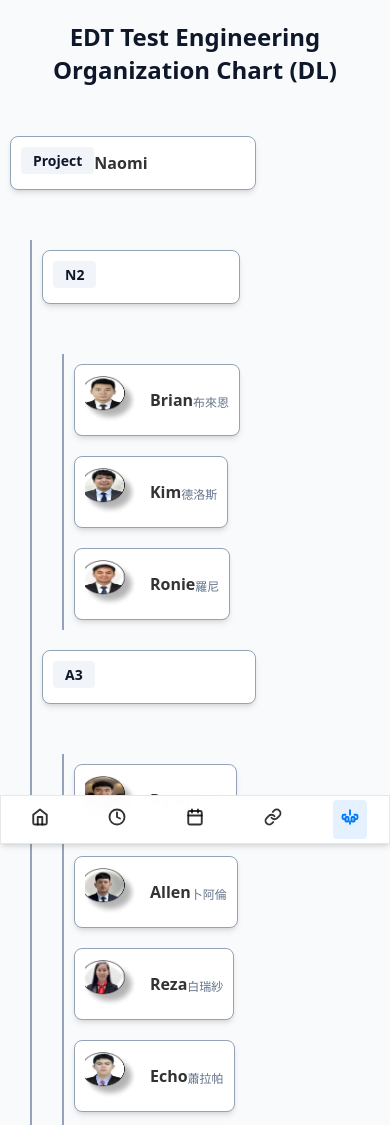
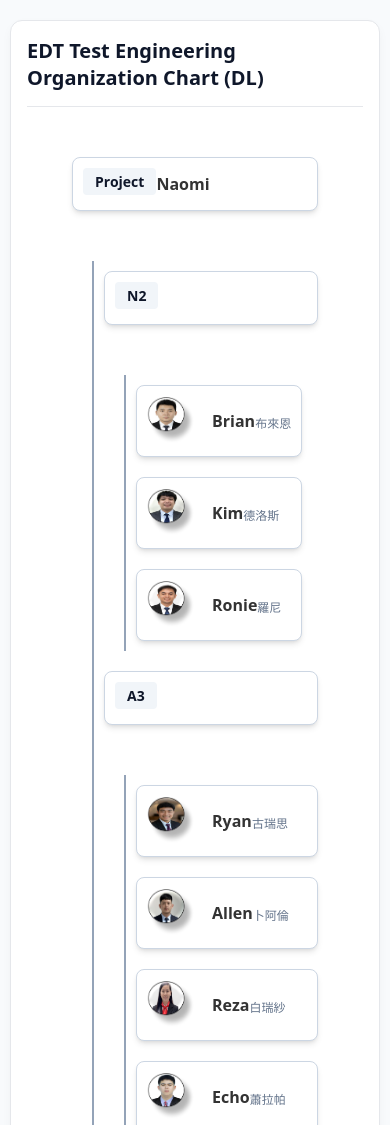
Before and after one commit to Codebeginner-bit/te-dl-dashboard-render-duplicate-2, a website: page organization-chart.html in a window 390 px wide. Shown: the top 1125 px of the page. Drawn offline with Linux system fonts and the light colour scheme; sample sign-in values are in the browser's storage.

Commit message:
Update organization-chart.html

```diff
--- a/organization-chart.html
+++ b/organization-chart.html
@@ -7,7 +7,7 @@
     <style>
         :root {
             --node-bg: #ffffff;
-            --node-border: #94a3b8;
+            --node-border: #ccd6e3;
             --connector-color: #94a3b8;
             --name-color: #333;
             --dept-color: #f1f5f9;
@@ -17,7 +17,6 @@
             --bg-color: #f8fafc;
             --gap: 24px;
             --node-gap: 50px;
-
             --primary: #007bff;
             --border: 229, 231, 235;
         }
@@ -33,31 +32,53 @@
             color: var(--text-color);
             background-color: var(--bg-color);
             min-height: 100vh;
-
             display: flex;
             flex-direction: column;
         }
-
 
         main.content-wrapper {
             flex-grow: 1;
             display: flex;
             justify-content: center;
             padding: 40px;
+            width: 100%;
         }
 
-        h1 {
-            text-align: center;
-            color: var(--title-color);
-            font-weight: bold;
-            margin-bottom: 40px;
+        .charts-area {
+            width: 100%;
+            max-width: 1200px;
+            display: flex;
+            flex-direction: column;
+            gap: 40px;
         }
 
-        /* --- Core Chart Layout (No changes needed here) --- */
+        .project-section {
+            background-color: var(--node-bg);
+            border: 1px solid rgb(var(--border));
+            border-radius: 12px;
+            padding: 24px;
+            box-shadow: 0 4px 12px -2px rgba(0,0,0,0.05);
+        }
+
+        .project-section h2 {
+            color: var(--title-color);
+            margin-bottom: 20px;
+            padding-bottom: 15px;
+            border-bottom: 1px solid rgb(var(--border));
+            font-size: 1.5em;
+        }
+
+        .chart-container {
+            overflow-x: auto;
+            padding: 20px 0;
+            width: 100%;
+        }
+
         .org-chart {
             display: inline-flex;
             flex-direction: column;
             align-items: center;
+            min-width: 100%;
         }
 
         .org-chart ul {
@@ -75,7 +96,7 @@
             position: relative;
         }
 
-        /* --- Connector Lines (No changes needed here) --- */
+        /* --- Connector Lines --- */
         .node + ul { margin-top: var(--node-gap); }
         .node::after {
             content: '';
@@ -110,10 +131,8 @@
         li:first-child::before { left: 50%; width: 50%; }
         li:last-child::before { right: 50%; width: 50%; left: auto; }
         li:only-child { padding: 0; }
-        li:only-child::before,
-        li:only-child::after { display: none; }
-        .org-chart > ul > li::before,
-        .org-chart > ul > li::after { display: none; }
+        li:only-child::before, li:only-child::after { display: none; }
+        .org-chart > ul > li::before, .org-chart > ul > li::after { display: none; }
 
         .node {
             display: flex;
@@ -145,46 +164,28 @@
         }
         .node img {
             width: 70px;
-            height: auto;
-            object-fit: cover;
+            height: 70px;
             margin: 10px 0;
         }
-        .node .name {
-            font-size: 16px;
-            font-weight: bold;
-            color: var(--name-color);
-            margin: 5px 0;
-        }
-        .node .dept-code {
-            font-size: 12px;
-            color: #64748b;
-            margin-top: 4px;
-            font-family: monospace;
-        }
-
+        .node .name { font-size: 16px; font-weight: bold; color: var(--name-color); margin: 5px 0; }
+        .node .dept-code { font-size: 12px; color: #64748b; margin-top: 4px; font-family: monospace; }
         .navbar-container { position:fixed; top:50%; right:1.5rem; transform:translateY(-50%); z-index:50; }
         .navbar { position:relative; display:flex; flex-direction:column; align-items:center; gap:0.75rem; background-color:rgba(255,255,255,0.75); border:1px solid rgb(var(--border)); backdrop-filter:blur(16px); -webkit-backdrop-filter:blur(16px); padding:0.5rem; border-radius:1.5rem; box-shadow:0 4px 6px -1px rgb(0 0 0 / 0.1), 0 2px 4px -2px rgb(0 0 0 / 0.1); }
         .nav-item { position:relative; cursor:pointer; font-weight:600; padding:0.75rem; border-radius:9999px; color:rgba(0,0,0,0.8); text-decoration:none; transition:color 0.3s ease; z-index:10; display:flex; align-items:center; justify-content:center; }
-        .nav-item:hover { color:var(--primary); }
-        .nav-item.active { color:var(--primary); }
+        .nav-item:hover, .nav-item.active { color:var(--primary); }
         .navbar-lamp { position:absolute; background-color:rgba(0,123,255,0.05); border-radius:1.5rem; z-index:1; transition:all 0.4s cubic-bezier(0.23,1,0.32,1); left:0; width:100%; }
         .lamp-light { position:absolute; left:-0.4rem; top:50%; transform:translateY(-50%); width:0.25rem; height:1.5rem; background-color:var(--primary); border-radius:9999px 0 0 9999px; }
 
-        footer {
-            text-align: center;
-            padding: 20px;
-            color: #64748b;
-            background-color: var(--bg-color);
-        }
-
+        footer { text-align: center; padding: 20px; color: #64748b; background-color: var(--bg-color); }
         @media (max-width: 768px) {
             main.content-wrapper { padding: 20px 10px 80px 10px; }
-            h1 { font-size: 1.5em; }
-            .org-chart { align-items: flex-start; width: 100%; }
+            .project-section { padding: 16px; }
+            .project-section h2 { font-size: 1.25em; }
+            .org-chart ul ul { margin-left: 20px; padding-left: 10px; border-left: 2px solid var(--connector-color); }
+            .node + ul, .node::after, li::before, li::after { display: none; }
             .org-chart ul { flex-direction: column; align-items: flex-start; }
-            .org-chart ul ul { margin-left: 20px; padding-left: 10px; border-left: 2px solid var(--connector-color); }
-            .org-chart li { padding: 10px 0; }
-            .node::after, li::before, li::after { display: none; }
+            .org-chart ul ul { display: block; }
+            .org-chart li { padding: 10px 0; align-items: flex-start; width: 100%; }
             .node { flex-direction: row; width: 100%; max-width: 350px; text-align: left; align-items: center; padding: 10px; }
             .node img { margin: 0 15px 0 0; width: 50px; height: 50px; }
             .node .site { margin-bottom: 5px; }
@@ -194,7 +195,6 @@
             .nav-item { padding: 0.5rem; border-radius: 4px; }
             .navbar-lamp { display: none; }
             .nav-item.active { background-color: rgba(0,123,255,0.1); }
-
             footer { padding-bottom: 20px; }
         }
     </style>
@@ -202,8 +202,13 @@
 <body>
 
     <main class="content-wrapper">
+        <div class="charts-area">
+
+            <!-- === PROJECT 1 === -->
+            <section class="project-section">
+                <h2>EDT Test Engineering Organization Chart (DL)</h2>
+                <div class="chart-container">
                     <div class="org-chart">
-            <h1>EDT Test Engineering Organization Chart (DL)</h1>
                         <ul>
                             <li>
                                 <div class="node">
@@ -216,27 +221,9 @@
                                             <div class="site">N2</div>
                                         </div>
                                         <ul>
-                                <li>
-                                    <div class="node">
-                                        <img src="https://raw.githubusercontent.com/Codebeginner-bit/te-dl-dashboard-render-duplicate-2/main/pictures/Sir%20brian.png" alt="Brian">
-                                        <div class="name">Brian</div>
-                                        <div class="dept-code">布來恩</div>
-                                    </div>
-                                </li>
-                                <li>
-                                    <div class="node">
-                                        <img src="https://raw.githubusercontent.com/Codebeginner-bit/te-dl-dashboard-render-duplicate-2/main/pictures/Sir%20Kim.png" alt="Kim">
-                                        <div class="name">Kim</div>
-                                        <div class="dept-code">德洛斯</div>
-                                    </div>
-                                </li>
-                                <li>
-                                    <div class="node">
-                                        <img src="https://raw.githubusercontent.com/Codebeginner-bit/te-dl-dashboard-render-duplicate-2/main/pictures/Sir%20Ronie.png" alt="Ronie">
-                                        <div class="name">Ronie</div>
-                                        <div class="dept-code">羅尼</div>
-                                    </div>
-                                </li>
+                                            <li><div class="node"><img src="https://raw.githubusercontent.com/Codebeginner-bit/te-dl-dashboard-render-duplicate-2/main/pictures/Sir%20brian.png" alt="Brian"><div class="name">Brian</div><div class="dept-code">布來恩</div></div></li>
+                                            <li><div class="node"><img src="https://raw.githubusercontent.com/Codebeginner-bit/te-dl-dashboard-render-duplicate-2/main/pictures/Sir%20Kim.png" alt="Kim"><div class="name">Kim</div><div class="dept-code">德洛斯</div></div></li>
+                                            <li><div class="node"><img src="https://raw.githubusercontent.com/Codebeginner-bit/te-dl-dashboard-render-duplicate-2/main/pictures/Sir%20Ronie.png" alt="Ronie"><div class="name">Ronie</div><div class="dept-code">羅尼</div></div></li>
                                         </ul>
                                     </li>
                                     <li>
@@ -244,70 +231,64 @@
                                             <div class="site">A3</div>
                                         </div>
                                         <ul>
-                                <li>
-                                    <div class="node">
-                                        <img src="https://raw.githubusercontent.com/Codebeginner-bit/te-dl-dashboard-render-duplicate-2/main/pictures/Sir%20Ryan.png" alt="Ryan">
-                                        <div class="name">Ryan</div>
-                                        <div class="dept-code">古瑞思</div>
-                                    </div>
-                                </li>
-                                <li>
-                                    <div class="node">
-                                        <img src="https://raw.githubusercontent.com/Codebeginner-bit/te-dl-dashboard-render-duplicate-2/main/pictures/Sir%20Allen.png" alt="Allen">
-                                        <div class="name">Allen</div>
-                                        <div class="dept-code">卜阿倫</div>
-                                    </div>
-                                </li>
-                                <li>
-                                    <div class="node">
-                                        <img src="https://raw.githubusercontent.com/Codebeginner-bit/te-dl-dashboard-render-duplicate-2/main/pictures/Madam%20Reza.png" alt="Reza">
-                                        <div class="name">Reza</div>
-                                        <div class="dept-code">白瑞紗</div>
-                                    </div>
-                                </li>
-                                <li>
-                                    <div class="node">
-                                        <img src="https://raw.githubusercontent.com/Codebeginner-bit/te-dl-dashboard-render-duplicate-2/main/pictures/Sir%20Echo.png" alt="Echo">
-                                        <div class="name">Echo</div>
-                                        <div class="dept-code">蕭拉帕</div>
-                                    </div>
-                                </li>
-                                <li>
-                                    <div class="node">
-                                        <img src="https://raw.githubusercontent.com/Codebeginner-bit/te-dl-dashboard-render-duplicate-2/main/pictures/Sir%20Armein.png" alt="Armein">
-                                        <div class="name">Armein</div>
-                                        <div class="dept-code">亞曼尼</div>
-                                    </div>
-                                </li>
+                                            <li><div class="node"><img src="https://raw.githubusercontent.com/Codebeginner-bit/te-dl-dashboard-render-duplicate-2/main/pictures/Sir%20Ryan.png" alt="Ryan"><div class="name">Ryan</div><div class="dept-code">古瑞思</div></div></li>
+                                            <li><div class="node"><img src="https://raw.githubusercontent.com/Codebeginner-bit/te-dl-dashboard-render-duplicate-2/main/pictures/Sir%20Allen.png" alt="Allen"><div class="name">Allen</div><div class="dept-code">卜阿倫</div></div></li>
+                                            <li><div class="node"><img src="https://raw.githubusercontent.com/Codebeginner-bit/te-dl-dashboard-render-duplicate-2/main/pictures/Madam%20Reza.png" alt="Reza"><div class="name">Reza</div><div class="dept-code">白瑞紗</div></div></li>
+                                            <li><div class="node"><img src="https://raw.githubusercontent.com/Codebeginner-bit/te-dl-dashboard-render-duplicate-2/main/pictures/Sir%20Echo.png" alt="Echo"><div class="name">Echo</div><div class="dept-code">蕭拉帕</div></div></li>
+                                            <li><div class="node"><img src="https://raw.githubusercontent.com/Codebeginner-bit/te-dl-dashboard-render-duplicate-2/main/pictures/Sir%20Armein.png" alt="Armein"><div class="name">Armein</div><div class="dept-code">亞曼尼</div></div></li>
                                         </ul>
                                     </li>
                                 </ul>
                             </li>
                         </ul>
                     </div>
+                </div>
+            </section>
+
+            <!-- === PROJECT 2 (Placeholder) === -->
+            <section class="project-section">
+                <h2>ROSA</h2>
+                <div class="chart-container">
+                    <div class="org-chart">
+                        <ul>
+                            <li>
+                                <div class="node">
+                                    <img src="https://i.pravatar.cc/150?u=manager2" alt="Manager">
+                                    <div class="name">Alex Ray</div>
+                                    <div class="dept-code">Team Lead</div>
+                                </div>
+                                <ul>
+                                    <li><div class="node"><img src="https://i.pravatar.cc/150?u=member3" alt="Dev"><div class="name">Sam Lee</div><div class="dept-code">Developer</div></div></li>
+                                    <li><div class="node"><img src="https://i.pravatar.cc/150?u=member4" alt="UX"><div class="name">Casey Roe</div><div class="dept-code">UX Designer</div></div></li>
+                                </ul>
+                            </li>
+                        </ul>
+                    </div>
+                </div>
+            </section>
+
+            <!-- === PROJECT 3 (Placeholder) === -->
+            <section class="project-section">
+                <h2>KILO</h2>
+                <div class="chart-container">
+                    <div class="org-chart">
+                         <ul>
+                            <li>
+                                <div class="node">
+                                    <img src="https://i.pravatar.cc/150?u=manager3" alt="Manager">
+                                    <div class="name">Jordan Quinn</div>
+                                    <div class="dept-code">Support Lead</div>
+                                </div>
+                                <ul>
+                                     <li><div class="node"><img src="https://i.pravatar.cc/150?u=member5" alt="Eng1"><div class="name">Morgan Pat</div><div class="dept-code">Engineer I</div></div></li>
+                                </ul>
+                            </li>
+                        </ul>
+                    </div>
+                </div>
+            </section>
+        </div>
     </main>
-
-    <!-- === NAVIGATION BAR SECTION === -->
-    <nav class="navbar-container" role="navigation">
-        <div class="navbar">
-            <div class="navbar-lamp"><div class="lamp-light"></div></div>
-            <a href="/dashboard.html" class="nav-item">
-                <span class="nav-icon"><svg xmlns="http://www.w3.org/2000/svg" width="18" height="18" viewBox="0 0 24 24" fill="none" stroke="currentColor" stroke-width="2.5" stroke-linecap="round" stroke-linejoin="round"><path d="m3 9 9-7 9 7v11a2 2 0 0 1-2 2H5a2 2 0 0 1-2-2z"></path><polyline points="9 22 9 12 15 12 15 22"></polyline></svg></span>
-            </a>
-            <a href="/overtime-entry.html" class="nav-item">
-                 <span class="nav-icon"><svg xmlns="http://www.w3.org/2000/svg" width="18" height="18" viewBox="0 0 24 24" fill="none" stroke="currentColor" stroke-width="2.5" stroke-linecap="round" stroke-linejoin="round"><circle cx="12" cy="12" r="10"></circle><polyline points="12 6 12 12 16 14"></polyline></svg></span>
-            </a>
-            <a href="/leave-plan.html" class="nav-item">
-                <span class="nav-icon"><svg xmlns="http://www.w3.org/2000/svg" width="18" height="18" viewBox="0 0 24 24" fill="none" stroke="currentColor" stroke-width="2.5" stroke-linecap="round" stroke-linejoin="round"><rect width="18" height="18" x="3" y="4" rx="2" ry="2"></rect><line x1="16" x2="16" y1="2" y2="6"></line><line x1="8" x2="8" y1="2" y2="6"></line><line x1="3" x2="21" y1="10" y2="10"></line></svg></span>
-            </a>
-            <a href="/links.html" class="nav-item">
-                <span class="nav-icon"><svg xmlns="http://www.w3.org/2000/svg" width="18" height="18" viewBox="0 0 24 24" fill="none" stroke="currentColor" stroke-width="2.5" stroke-linecap="round" stroke-linejoin="round"><path d="M10 13a5 5 0 0 0 7.54.54l3-3a5 5 0 0 0-7.07-7.07l-1.72 1.72"></path><path d="M14 11a5 5 0 0 0-7.54-.54l-3 3a5 5 0 0 0 7.07 7.07l1.72-1.72"></path></svg></span>
-            </a>
-             <a href="/organization-chart.html" class="nav-item active">
-                <span class="nav-icon"><svg xmlns="http://www.w3.org/2000/svg" width="18" height="18" viewBox="0 0 24 24" fill="none" stroke="currentColor" stroke-width="2.5" stroke-linecap="round" stroke-linejoin="round"><path d="M12 3v6"></path><rect x="6" y="12" width="4" height="6" rx="1"></rect><rect x="14" y="12" width="4" height="6" rx="1"></rect><path d="M12 21v-3"></path><path d="M6 15H4a2 2 0 0 1-2-2v-2a2 2 0 0 1 2-2h2"></path><path d="M18 15h2a2 2 0 0 0 2-2v-2a2 2 0 0 0-2-2h-2"></path></svg></span>
-            </a>
-        </div>
-    </nav>
 
     <footer>
         <small>© TE Filipino Workers 2025</small>
```
Lines whose indentation alone changed are shown as unchanged.
